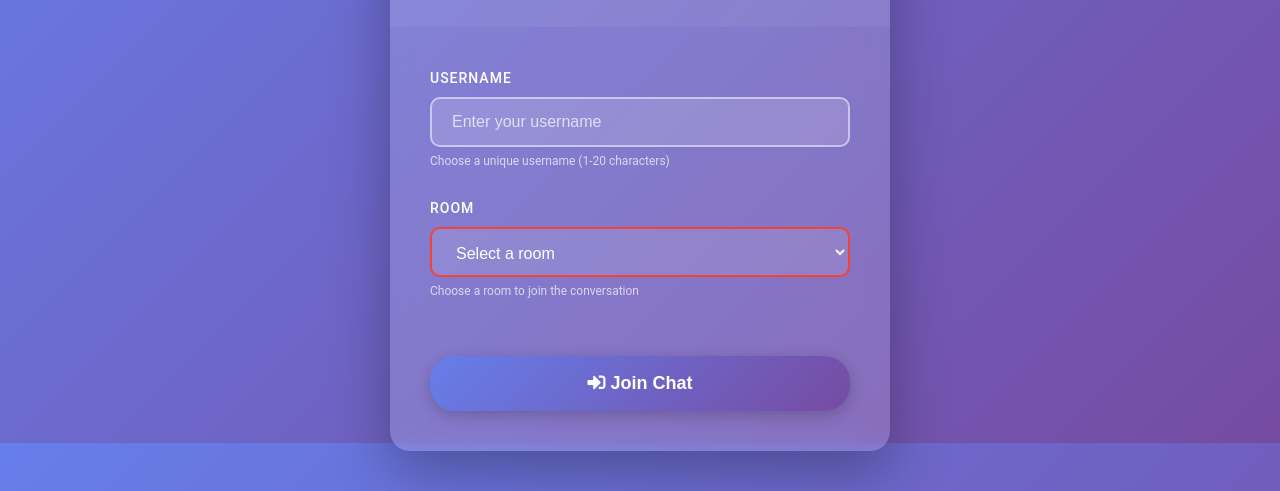
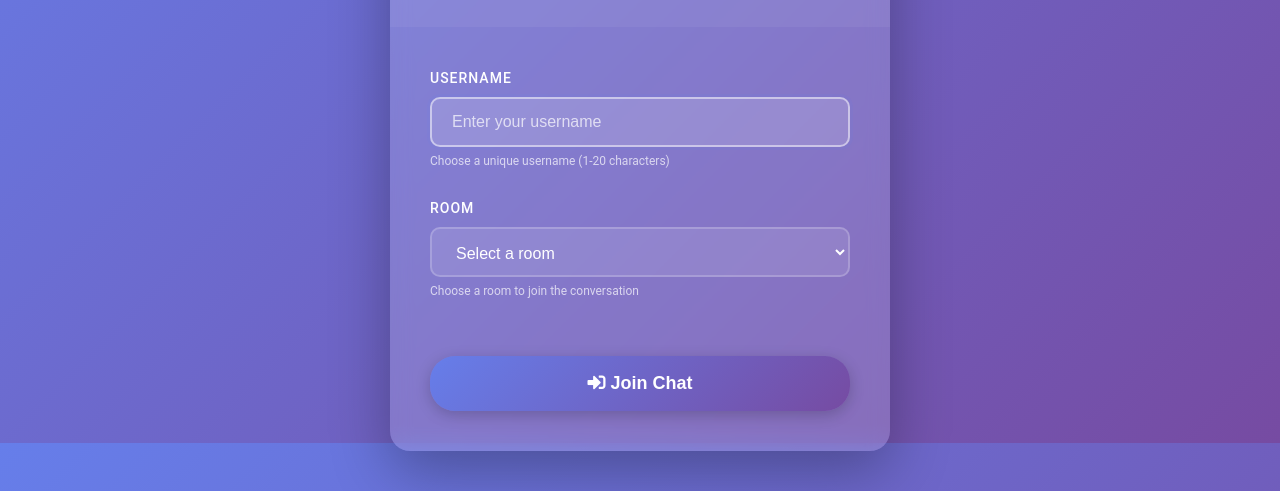
Before and after one commit to soryaek/Talkeu, a website: page public/index.html in a window 1280 px wide. Shown: the part 357-848 px from the top of the page. Drawn offline with Linux system fonts and the light colour scheme.

Commit message:
update css

```diff
--- a/public/css/style.css
+++ b/public/css/style.css
@@ -676,14 +676,16 @@ select:focus {
 }
 
 /* Form validation styles */
-input:invalid,
-select:invalid {
+input:invalid {
 	border-color: #f44336;
 }
 
-input:valid,
-select:valid {
+input:valid {
 	border-color: #4CAF50;
+}
+
+select {
+	border-color: #e1e5e9;
 }
 
 /* Loading states */
```
